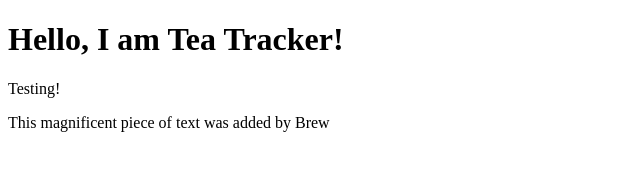
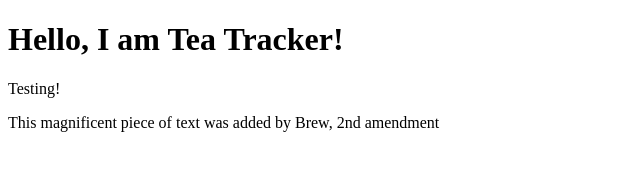
Before and after one commit to dlt-v/tea-tracker, a plain HTML site: page client/index.html in a window 1280 px wide. Shown: the whole page, without its empty margins (0-640 px from the left). Drawn offline with Linux system fonts and the light colour scheme.

Commit message:
2nd Test commit

```diff
--- a/client/index.html
+++ b/client/index.html
@@ -8,6 +8,6 @@
 <body>
     <h1>Hello, I am Tea Tracker!</h1>
     <p>Testing!</p>
-    <p>This magnificent piece of text was added by Brew</p>
+    <p>This magnificent piece of text was added by Brew, 2nd amendment</p>
 </body>
 </html>
```
